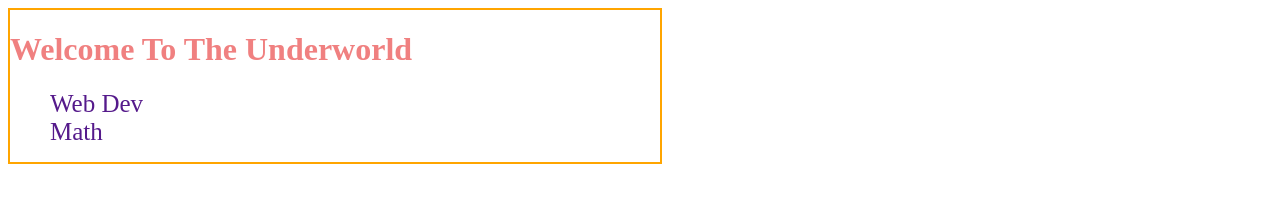
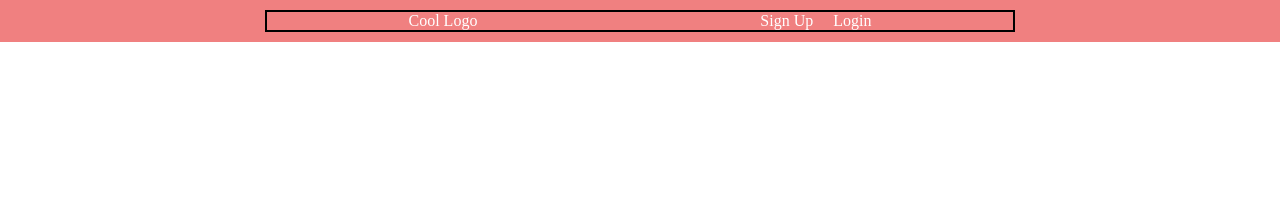
Before and after one commit to notorio-sds/pn-blog, a plain HTML site: page index.html in a window 1280 px wide. Drawn offline with Linux system fonts and the light colour scheme.

Commit message:
Redid structure, adding layout for login/page

```diff
--- a/index.html
+++ b/index.html
@@ -9,15 +9,15 @@
 </head>
 
 <body>
-    <header>
-        <h1 class="head-title">Welcome To The Underworld</h1>
-    </header>
+    <div class="header-container">
+        <div class="menu">
+            <div class="logo">Cool Logo</div>
 
-    <div>
-        <ul>
-            <li><a href="">Web Dev</a></li>
-            <li><a href="">Math</a></li>
-        </ul>
+            <div class="links">
+                <div class="signup">Sign Up</div>
+                <div class="login">Login</div>
+            </div>
+        </div>
     </div>
 </body>
 
--- a/styles.css
+++ b/styles.css
@@ -1,17 +1,30 @@
-body {
-    border: 2px solid orange;
-    max-width: 650px;
+* {
+    margin: 0;
+    padding: 0;
+    box-sizing: border-box;
 }
 
-.head-title {
-    color: lightcoral;
+.header-container {
+    color: white;
+    background-color: lightcoral;
+    padding: 10px 0;
+    display: flex;
+    justify-content: center;
 }
 
-ul {
-    list-style: none;
+.menu {
+
+    width: 750px;
+    display: flex;
+    justify-content: space-around;
+    border: 2px solid black;
 }
 
-li a {
-    font-size: 25px;
-    text-decoration: none;
+.links {
+    display: flex;
+    justify-content: flex-end;
 }
+
+.login {
+    margin-left: 20px;
+}
```
